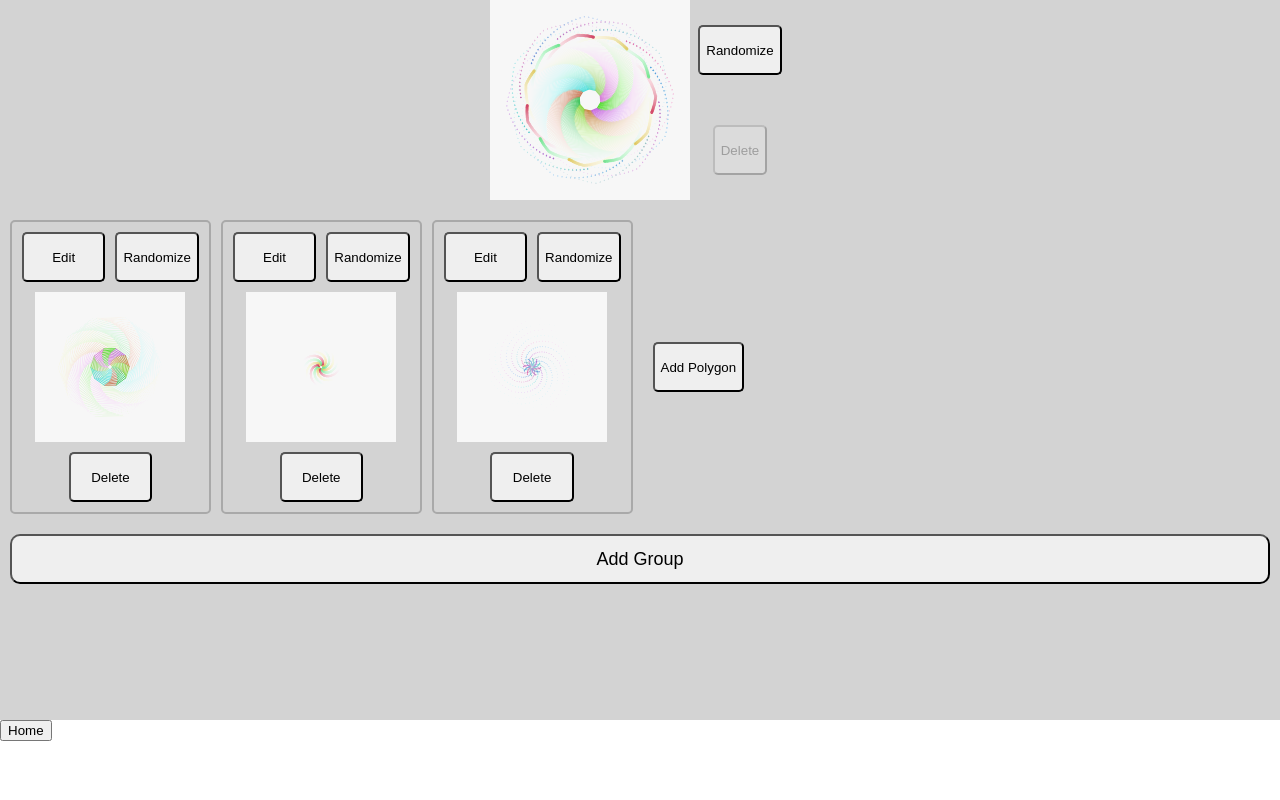
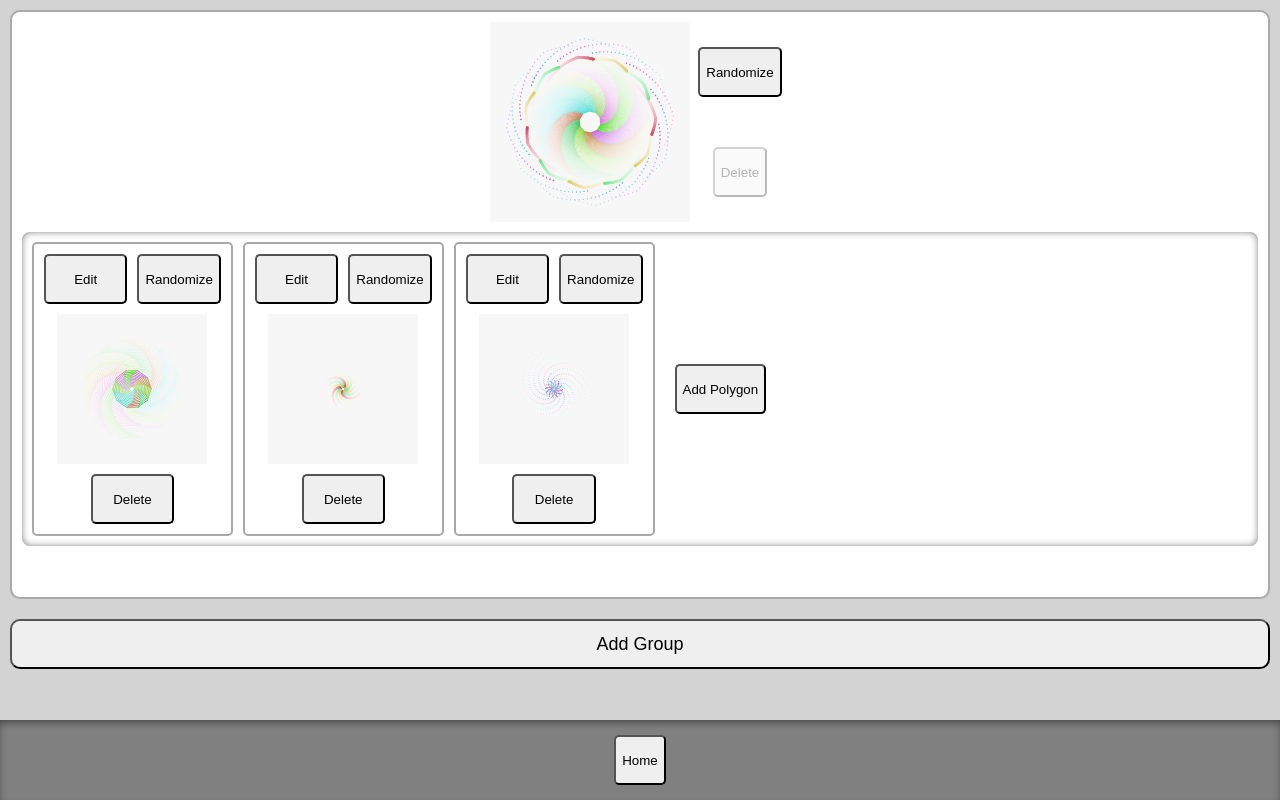
Before and after one commit to LiamMyles/polygon-art, a React (Create React App) app: page / in a window 1280 px wide. Built offline with nearby package versions, Linux system fonts and the light colour scheme.

Commit message:
Updated some styles

```diff
--- a/src/components/App.tsx
+++ b/src/components/App.tsx
@@ -15,8 +15,31 @@ import { PolygonDisplay } from "components/PolygonDisplay"
 
 const Main = styled.main`
   display: grid;
-  grid-template-rows: minmax(90%, 90vh) minmax(10vh, 10px);
+  grid-template-rows: minmax(100%, 100vh);
+  grid-template-columns: minmax(100%, 100vw);
   overflow: hidden;
+`
+
+const MainContent = styled(Screens)`
+  display: grid;
+  grid-template-rows: minmax(90%, 90vh) minmax(10%, 10vh);
+  grid-template-columns: minmax(100%, 100vw);
+  grid-row: 1;
+  grid-column: 1;
+`
+
+const Navigation = styled.nav`
+  background-color: grey;
+  display: flex;
+  justify-content: center;
+  align-items: center;
+  height: 100%;
+  box-shadow: inset 0px 4px 9px -2px #404040;
+  button {
+    min-height: 50px;
+    border-radius: 5px;
+    margin: 5px;
+  }
 `
 
 const App: React.FC = () => {
@@ -32,14 +55,10 @@ const App: React.FC = () => {
 
   return (
     <Main>
-      <Screens currentChild={childMapping[navigationState.currentScreen]}>
+      <MainContent currentChild={childMapping[navigationState.currentScreen]}>
+        <>
           <MainCanvas />
-        <GroupsDisplay />
-        <PolygonDisplay />
-      </Screens>
-      <div>
-        <Screens currentChild={childMapping[navigationState.currentScreen]}>
-          <>
+          <Navigation>
             <button
               type="button"
               onClick={() => {
@@ -67,8 +86,11 @@ const App: React.FC = () => {
             >
               Edit Background
             </button>
+          </Navigation>
         </>
         <>
+          <GroupsDisplay />
+          <Navigation>
             <button
               type="button"
               onClick={() => {
@@ -77,8 +99,11 @@ const App: React.FC = () => {
             >
               Home
             </button>
+          </Navigation>
         </>
         <>
+          <PolygonDisplay />
+          <Navigation>
             <button
               type="button"
               onClick={() => {
@@ -95,9 +120,9 @@ const App: React.FC = () => {
             >
               Home
             </button>
+          </Navigation>
         </>
-        </Screens>
-      </div>
+      </MainContent>
     </Main>
   )
 }
--- a/src/components/ColourPicker.tsx
+++ b/src/components/ColourPicker.tsx
@@ -10,10 +10,13 @@ const ColourPickerWrapperUl = styled.ul`
   grid-gap: 15px;
   grid-auto-flow: column;
   grid-auto-columns: 150px;
-  width: 100%;
   max-width: 100vw;
   padding: 10px 0px;
   overflow-x: scroll;
+  margin: 5px 0 0 0;
+  padding: 10px 10px;
+  border-radius: 4px;
+  box-shadow: inset 0px 0px 9px -2px #404040;
 `
 const ColourPickerLi = styled.li`
   display: grid;
--- a/src/components/GroupsDisplay.tsx
+++ b/src/components/GroupsDisplay.tsx
@@ -19,17 +19,21 @@ import { P5Canvas } from "components/P5Canvas"
 const GroupsUl = styled.ul`
   display: grid;
   grid-gap: 10px;
-  background: grey;
+  background: lightgrey;
   list-style: none;
   overflow-y: scroll;
   height: 100%;
 `
 
 const GroupsLi = styled.li`
-  background: lightgrey;
+  background: white;
   display: grid;
   grid-gap: 10px;
   grid-auto-rows: min-content;
+  border: 2px solid darkgrey;
+  border-radius: 10px;
+  margin: 10px;
+  padding: 10px 0;
 `
 const AddGroupButton = styled.button`
   margin: 0 10px;
@@ -37,21 +41,22 @@ const AddGroupButton = styled.button`
   border-radius: 10px;
   height: 50px;
   margin-bottom: 10px;
+  width: calc(100% - 20px);
 `
 
-const GroupCanvas = styled.div`
+const GroupCanvasDiv = styled.div`
   display: grid;
   grid-template-columns: 200px 100px;
   grid-template-rows: 100px 100px;
   justify-self: center;
 `
-const GroupRandomize = styled.button`
+const GroupRandomizeButton = styled.button`
   justify-self: center;
   align-self: center;
   min-height: 50px;
   border-radius: 5px;
 `
-const GroupDelete = styled.button`
+const GroupDeleteButton = styled.button`
   justify-self: center;
   align-self: center;
   min-height: 50px;
@@ -69,8 +74,9 @@ export function GroupsDisplay() {
         const key = `${polygonGroup.rings.length}-${polygonGroup.rings[0].rotation.startingRotation}-${groupIndex}`
         const isLastPolygonGroup = groupIndex === polygonGroupsState.length - 1
         return (
+          <>
             <GroupsLi key={key} aria-label={`Group ${groupIndex} Canvas`}>
-            <GroupCanvas>
+              <GroupCanvasDiv>
                 <P5Canvas
                   sketch={generatePolygonGroupSketch(
                     polygonGroup,
@@ -81,7 +87,7 @@ export function GroupsDisplay() {
                     0.2
                   )}
                 />
-              <GroupRandomize
+                <GroupRandomizeButton
                   onClick={() => {
                     polygonGroupsDispatch({
                       type: "RANDOMIZE_POLYGON_RINGS",
@@ -90,8 +96,8 @@ export function GroupsDisplay() {
                   }}
                 >
                   Randomize
-              </GroupRandomize>
-              <GroupDelete
+                </GroupRandomizeButton>
+                <GroupDeleteButton
                   disabled={totalPolygonGroups === 1}
                   onClick={() => {
                     polygonGroupsDispatch({
@@ -101,13 +107,15 @@ export function GroupsDisplay() {
                   }}
                 >
                   Delete
-              </GroupDelete>
-            </GroupCanvas>
+                </GroupDeleteButton>
+              </GroupCanvasDiv>
               <PolygonRingsDisplay
                 polygonRings={polygonGroup.rings}
                 groupNumber={groupIndex}
               />
+            </GroupsLi>
             {isLastPolygonGroup && (
+              <li>
                 <AddGroupButton
                   type="button"
                   onClick={() => {
@@ -116,8 +124,9 @@ export function GroupsDisplay() {
                 >
                   Add Group
                 </AddGroupButton>
+              </li>
             )}
-          </GroupsLi>
+          </>
         )
       })}
     </GroupsUl>
@@ -130,7 +139,10 @@ const RingsUl = styled.ul`
   grid-auto-flow: column;
   grid-auto-columns: max-content;
   overflow-x: scroll;
+  margin: 0 10px;
   padding: 10px;
+  border-radius: 8px;
+  box-shadow: inset 0px 0px 9px -2px #404040;
 `
 
 const RingsLi = styled.li`
--- a/src/components/PolygonDisplay.tsx
+++ b/src/components/PolygonDisplay.tsx
@@ -52,6 +52,10 @@ const PolygonOptionsOverflowDiv = styled.div`
   display: grid;
   grid-gap: 10px;
   grid-template-columns: repeat(auto-fit, minmax(300px, 1fr));
+  border-radius: 8px;
+  box-shadow: inset 0px 0px 9px -2px #404040;
+  margin: 10px;
+  padding: 10px;
 `
 
 export const PolygonDisplay = () => {
--- a/src/components/Screens.tsx
+++ b/src/components/Screens.tsx
@@ -1,17 +1,16 @@
 import React from "react"
 import { useTransition, animated } from "react-spring"
-import styled from "styled-components"
 
 interface ScreensProps {
   currentChild: number
+  className?: string
 }
 
-const Screen = styled(animated.div)`
-  grid-row: 1;
-  grid-column: 1;
-`
-
-const Screens: React.FC<ScreensProps> = ({ children, currentChild }) => {
+const Screens: React.FC<ScreensProps> = ({
+  children,
+  currentChild,
+  className,
+}) => {
   const transitions = useTransition(currentChild, (item: number) => item, {
     from: {
       opacity: 0,
@@ -27,13 +26,13 @@ const Screens: React.FC<ScreensProps> = ({ children, currentChild }) => {
     <>
       {transitions.map(({ item, key, props }) => {
         return (
-          <Screen key={key} style={props}>
+          <animated.div key={key} style={props} className={className}>
             {React.Children.map(children, (child, index) => {
               if (index === item - 1) {
                 return child
               }
             })}
-          </Screen>
+          </animated.div>
         )
       })}
     </>
```
Lines whose indentation alone changed are shown as unchanged.
